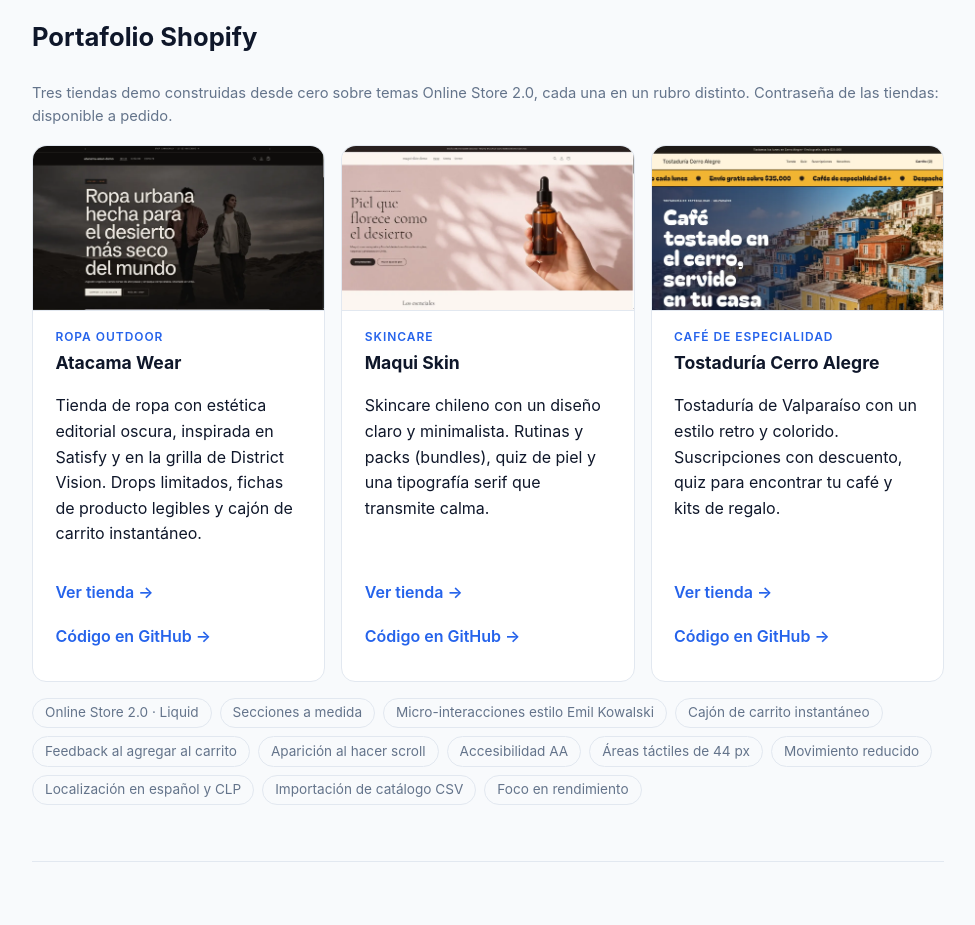
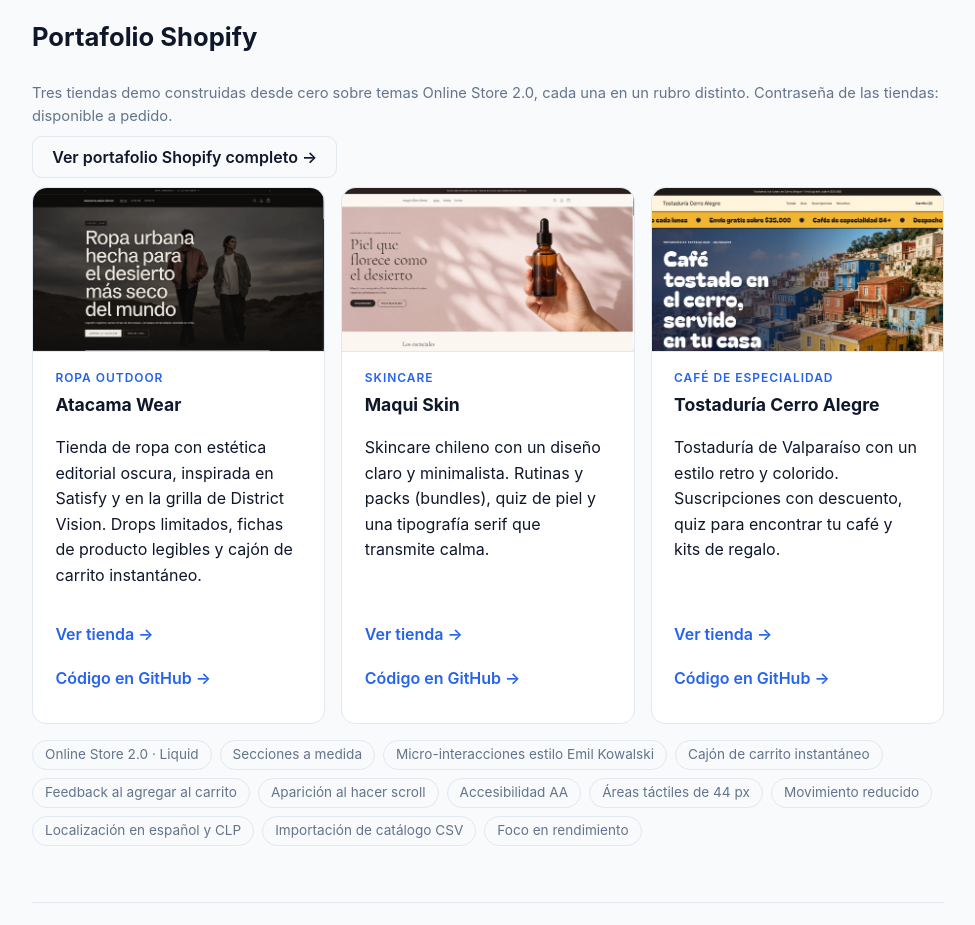
Before and after one commit to CarlosCubillos94/CarlosCubillos94.github.io, a React (Vite) app: page / in a window 1280 px wide. Shown: the part 2360-3285 px from the top of the page, without its empty margins (152-1127 px from the left). Built offline with nearby package versions, Linux system fonts and the light colour scheme.

Commit message:
Enlace al portafolio Shopify independiente

```diff
--- a/src/App.tsx
+++ b/src/App.tsx
@@ -86,6 +86,7 @@ export default function App() {
 
       <section id="shopify" lang="es"><h3>Portafolio Shopify</h3>
         <p className="muted">Tres tiendas demo construidas desde cero sobre temas Online Store 2.0, cada una en un rubro distinto. Contraseña de las tiendas: disponible a pedido.</p>
+        <p><a className="btn" href="https://carloscubillos94.github.io/shopify-portfolio/" target="_blank" rel="noreferrer">Ver portafolio Shopify completo →</a></p>
         <div className="shop-grid">{shopifyStores.map(st => (
           <article className="card shop" key={st.name}>
             <a href={st.url} target="_blank" rel="noreferrer" className="shot"><img src={st.img} alt={`Portada de la tienda ${st.name}`} loading="lazy" width={1200} height={670}/></a>
```
